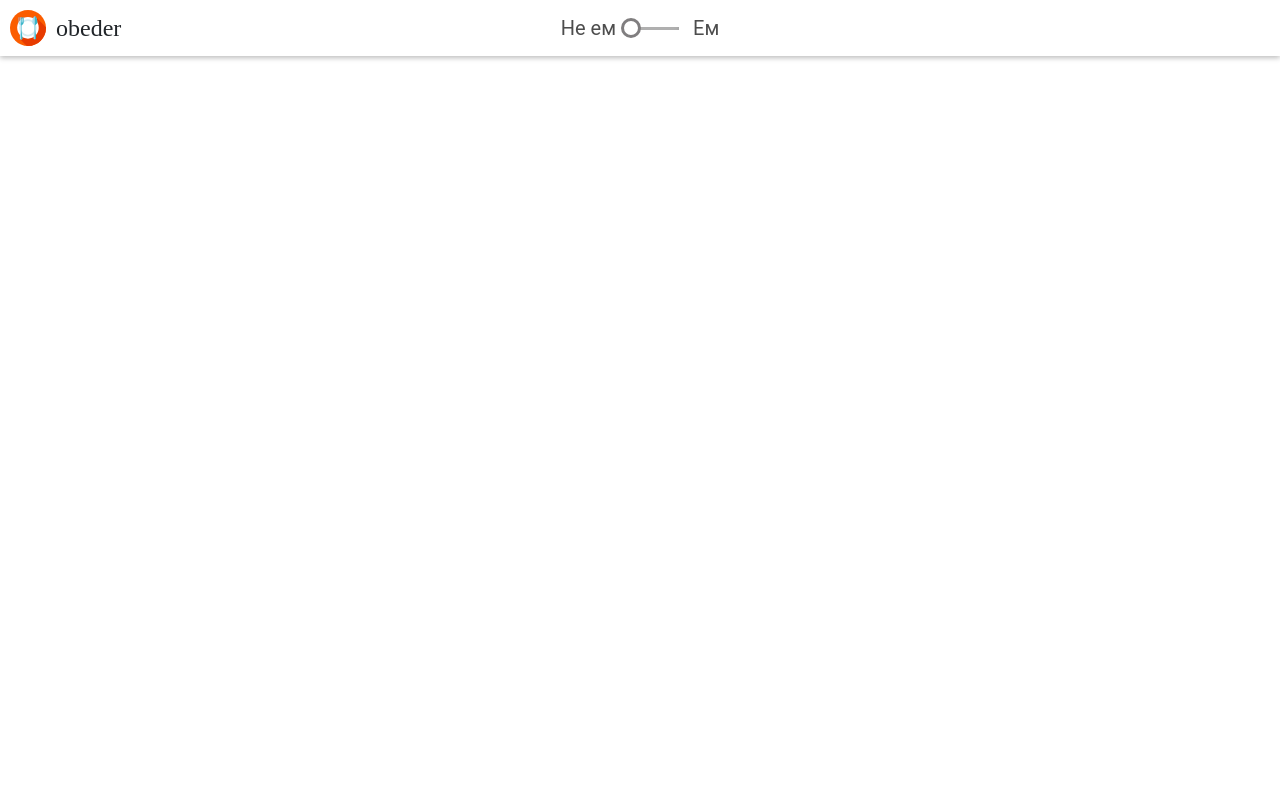
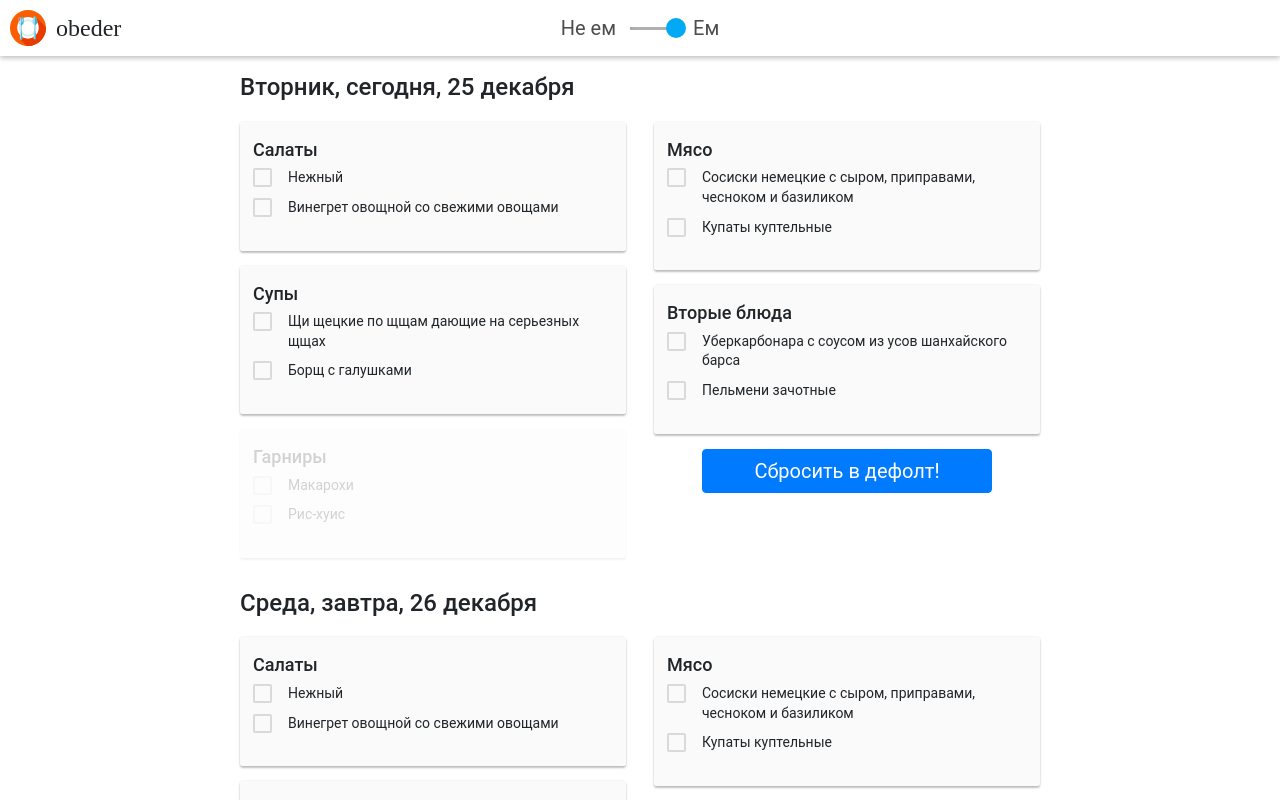
Before and after one commit to dimastad/TestObeder, a React (Create React App) app: page / in a window 1280 px wide. Shown: the top 800 px of the page. Built offline with nearby package versions, Linux system fonts and the light colour scheme; what webfontloader would draw is missing.

Commit message:
styles corrected

```diff
--- a/src/App.js
+++ b/src/App.js
@@ -10,7 +10,7 @@ class App extends Component {
   render() {
     return (
       <div className="App">
-        <input id='choice' type="checkbox" className="choice" />
+        <input id='choice' type="checkbox" className="choice" defaultChecked/>
         <div className="mainWrapper">
           <Header />
           <div className="pageWrapper px-3 mb-5">
--- a/src/components/Menu/Menu.css
+++ b/src/components/Menu/Menu.css
@@ -37,7 +37,6 @@
 
 .menu__list-item label {
     margin: 0;
-    line-height: 1;
 }
 
 /*Begin Стилизованный чекбокс */
@@ -75,6 +74,10 @@
     border-radius: 2px;
     transition: background-color 0.5s, border 0.3s;
 }
+
+label.menu__checkbox-label {
+    line-height: 1.4;
+}
 /*End Стилизованный чекбокс */
 
 @media (min-width: 768px) {
--- a/src/components/Menu/Menu.js
+++ b/src/components/Menu/Menu.js
@@ -19,12 +19,12 @@ export default class Menu extends Component {
                     <li className="menu__list-item">
                         <input id={id1} type="checkbox" className="menu__checkbox_hidden"></input>
                         <label className="menu__checkbox mr-3" htmlFor={id1}></label>
-                        <label htmlFor={id1}>{dish1}</label>
+                        <label className="menu__checkbox-label" htmlFor={id1}>{dish1}</label>
                     </li>
                     <li className="menu__list-item">
                         <input id={id2} type="checkbox" className="menu__checkbox_hidden"></input>
                         <label className="menu__checkbox mr-3" htmlFor={id2} ></label>
-                        <label htmlFor={id2}>{dish2}</label>
+                        <label className="menu__checkbox-label" htmlFor={id2}>{dish2}</label>
                     </li>
                 </ul>
             </fieldset>
```
